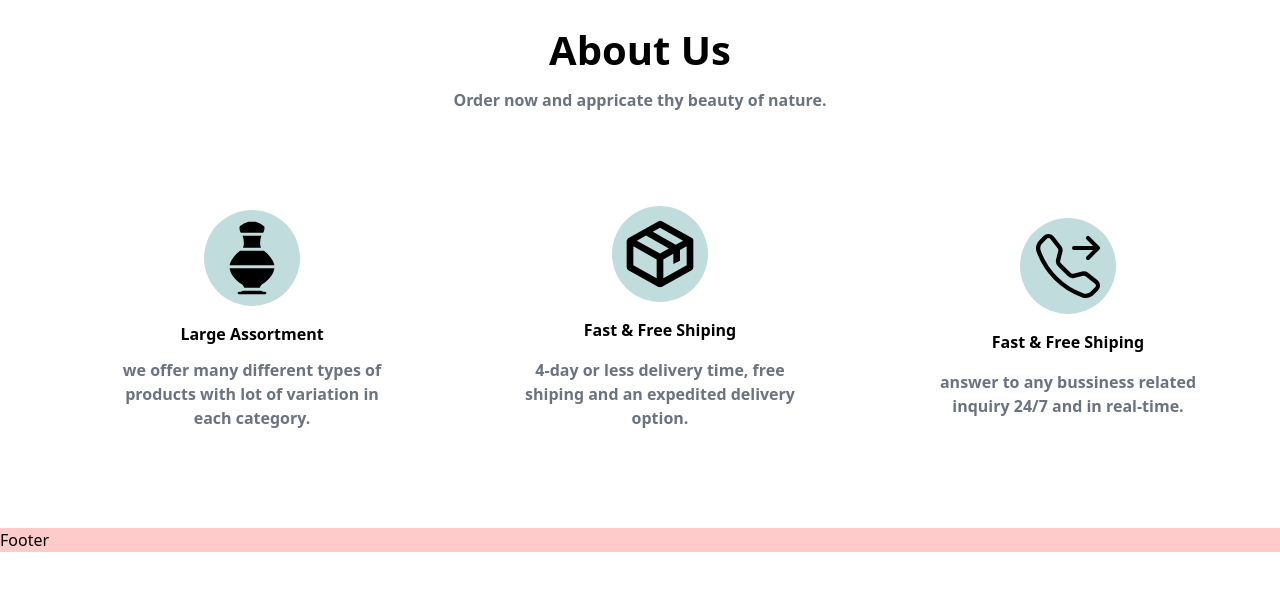
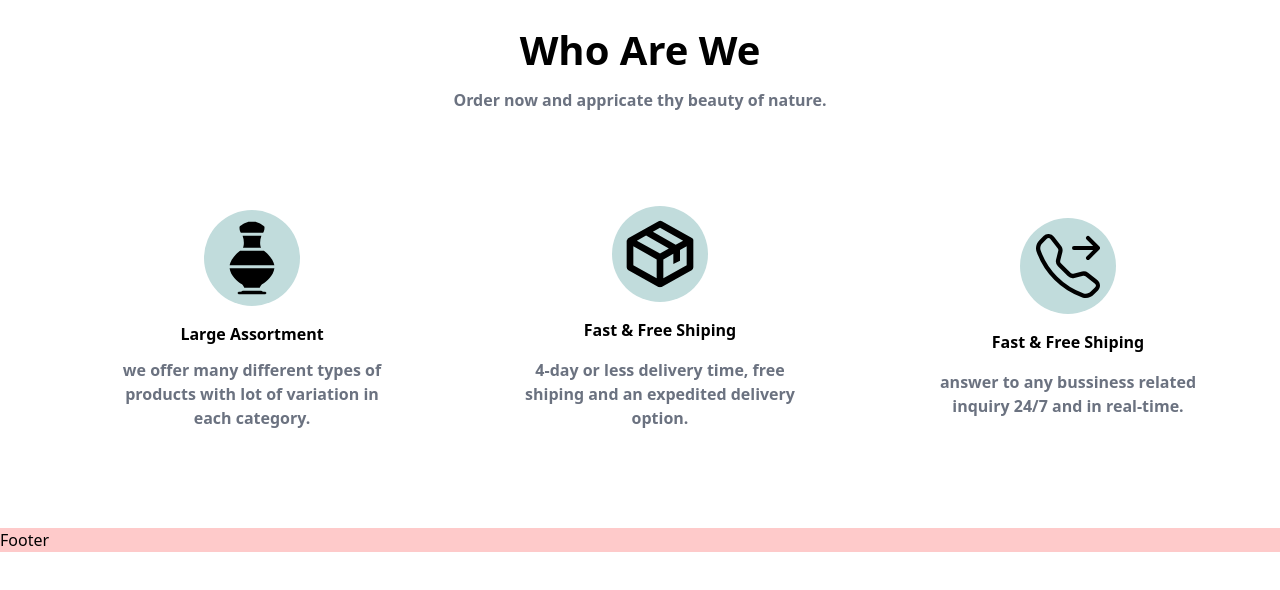
Before and after one commit to Pritamgit2002/Mitti_V2, a Next.js app: page /About in a window 1280 px wide. Shown: the top 590 px of the page. Built offline with nearby package versions, Linux system fonts and the light colour scheme.

Commit message:
about edited

```diff
--- a/pages/About.jsx
+++ b/pages/About.jsx
@@ -8,7 +8,7 @@ const About = () => {
     <div>
       <div className="mt-5">
         <div className="text-[40px] font-semibold flex justify-center">
-          About Us
+          Who Are We
         </div>
         <p className="flex justify-center font-semibold text-gray-500 mt-2">
           Order now and appricate thy beauty of nature.
```
